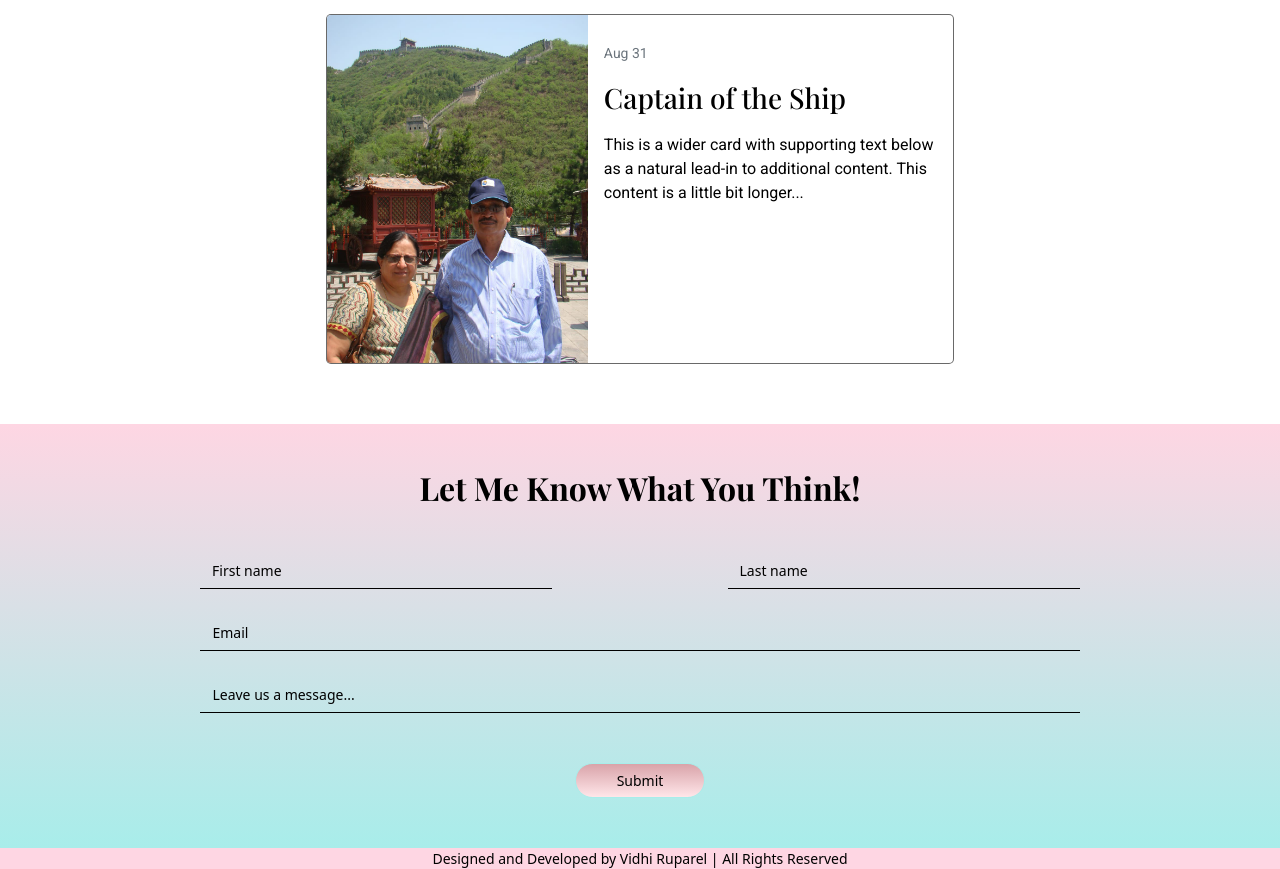
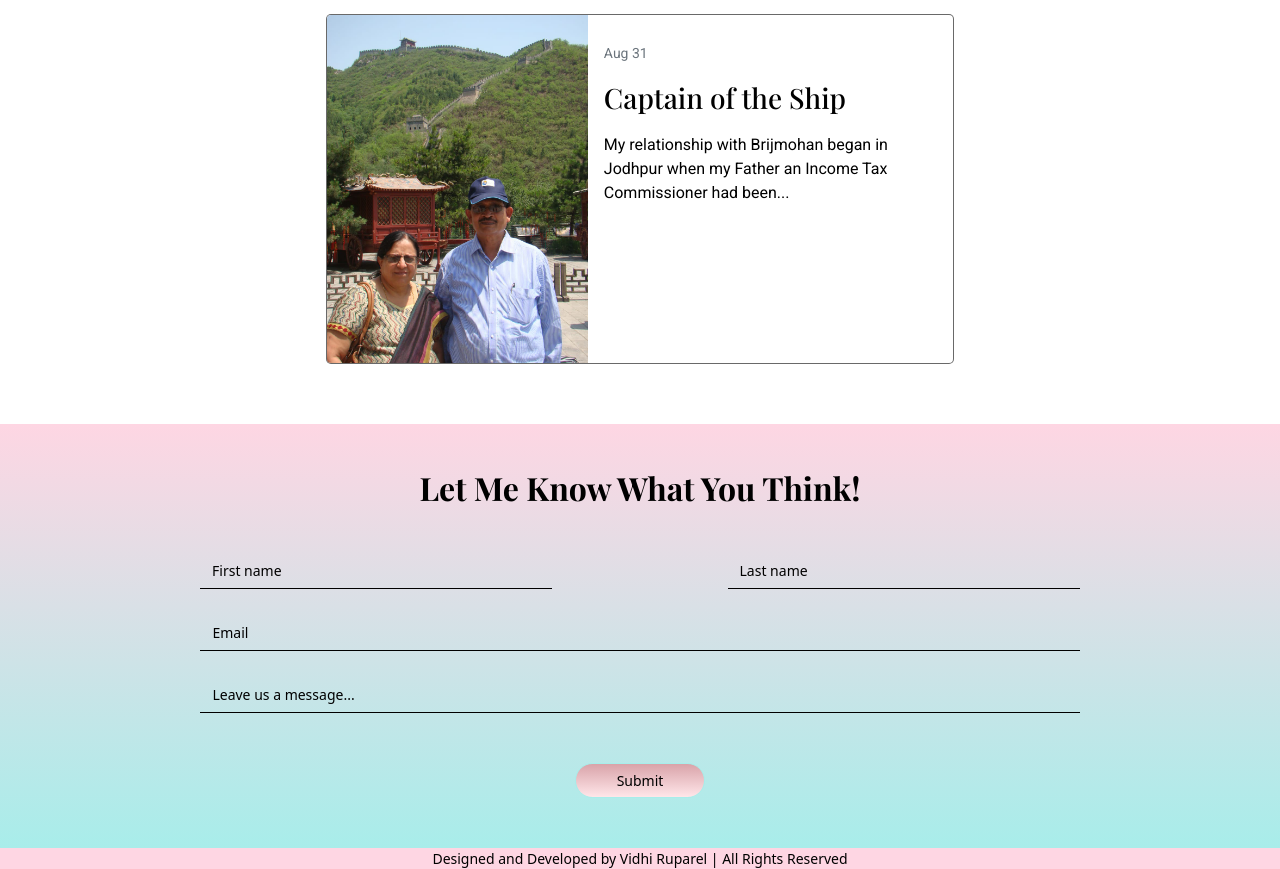
Before and after one commit to Vidhi-26/Grandpa-Blog, a plain HTML site: page blog-page.html in a window 1280 px wide. Shown: the part 3060-3929 px from the top of the page. Drawn offline with nearby package versions, Linux system fonts and the light colour scheme.

Commit message:
Added content

```diff
--- a/blog-page.html
+++ b/blog-page.html
@@ -240,7 +240,7 @@
           <div class="card-body">
             <p id="blog-date" class="card-text"><small class="text-muted">Aug 31</small></p>
             <h3 id="blog-headline" class="card-title"><a href="article-kalpana.html">Captain of the Ship</a></h3>
-             <p id="blog-text" class="card-text"><a href="article-kalpana.html">This is a wider card with supporting text below as a natural lead-in to additional content. This content is a little bit longer...</a></p>
+             <p id="blog-text" class="card-text"><a href="article-kalpana.html">My relationship with Brijmohan  began in Jodhpur when my Father an Income Tax Commissioner had been...</a></p>
             </div>
         </div>
       </div>
```
